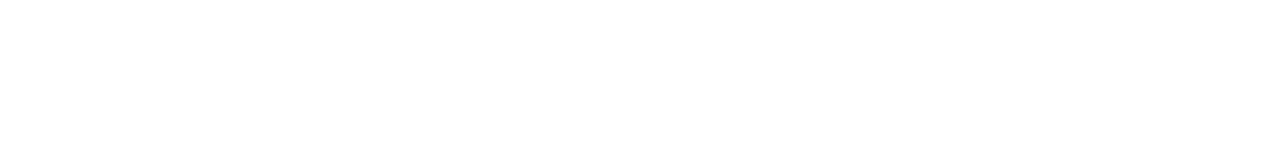
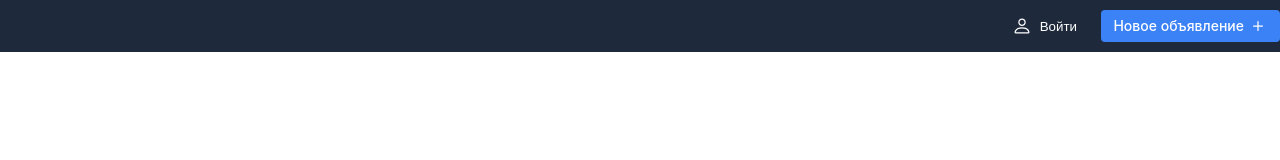
Before and after one commit to gloopieKot/Bulletin-board, a plain HTML site: page index.html in a window 1280 px wide. Drawn offline with Linux system fonts and the light colour scheme.

Commit message:
Add header

```diff
--- a/index.html
+++ b/index.html
@@ -2,11 +2,30 @@
 <html lang="en">
 <head>
     <meta charset="UTF-8">
+    <meta name="viewport" content="width=device-width, initial-scale=1">
+    <link rel="stylesheet" href="styles/reset-slyles.css">
+    <link rel="stylesheet" href="styles/style.css">
     <title>Доска объявлений</title>
 </head>
 <body>
     <header>
-
+        <div class="container">
+            <div class="header-block">
+                <div class="header-block-btns">
+                    <button class="header-block-btns-signin">
+                        <svg width="20" height="20" viewBox="0 0 20 20" fill="none" xmlns="http://www.w3.org/2000/svg">
+                            <path d="M10 10C10.9946 10 11.9484 9.60491 12.6517 8.90165C13.3549 8.19839 13.75 7.24456 13.75 6.25C13.75 5.25544 13.3549 4.30161 12.6517 3.59835C11.9484 2.89509 10.9946 2.5 10 2.5C9.00544 2.5 8.05161 2.89509 7.34835 3.59835C6.64509 4.30161 6.25 5.25544 6.25 6.25C6.25 7.24456 6.64509 8.19839 7.34835 8.90165C8.05161 9.60491 9.00544 10 10 10ZM12.5 6.25C12.5 6.91304 12.2366 7.54893 11.7678 8.01777C11.2989 8.48661 10.663 8.75 10 8.75C9.33696 8.75 8.70107 8.48661 8.23223 8.01777C7.76339 7.54893 7.5 6.91304 7.5 6.25C7.5 5.58696 7.76339 4.95107 8.23223 4.48223C8.70107 4.01339 9.33696 3.75 10 3.75C10.663 3.75 11.2989 4.01339 11.7678 4.48223C12.2366 4.95107 12.5 5.58696 12.5 6.25ZM17.5 16.25C17.5 17.5 16.25 17.5 16.25 17.5H3.75C3.75 17.5 2.5 17.5 2.5 16.25C2.5 15 3.75 11.25 10 11.25C16.25 11.25 17.5 15 17.5 16.25ZM16.25 16.245C16.2487 15.9375 16.0575 15.0125 15.21 14.165C14.395 13.35 12.8612 12.5 10 12.5C7.1375 12.5 5.605 13.35 4.79 14.165C3.9425 15.0125 3.7525 15.9375 3.75 16.245H16.25Z" fill="currentColor"/>
+                        </svg>
+                        Войти
+                    </button>
+                    <button class="header-block-btns-new-ad">Новое объявление
+                        <svg width="20" height="20" viewBox="0 0 20 20" fill="none" xmlns="http://www.w3.org/2000/svg">
+                        <path d="M10 5C10.1658 5 10.3247 5.06585 10.4419 5.18306C10.5592 5.30027 10.625 5.45924 10.625 5.625V9.375H14.375C14.5408 9.375 14.6997 9.44085 14.8169 9.55806C14.9342 9.67527 15 9.83424 15 10C15 10.1658 14.9342 10.3247 14.8169 10.4419C14.6997 10.5592 14.5408 10.625 14.375 10.625H10.625V14.375C10.625 14.5408 10.5592 14.6997 10.4419 14.8169C10.3247 14.9342 10.1658 15 10 15C9.83424 15 9.67527 14.9342 9.55806 14.8169C9.44085 14.6997 9.375 14.5408 9.375 14.375V10.625H5.625C5.45924 10.625 5.30027 10.5592 5.18306 10.4419C5.06585 10.3247 5 10.1658 5 10C5 9.83424 5.06585 9.67527 5.18306 9.55806C5.30027 9.44085 5.45924 9.375 5.625 9.375H9.375V5.625C9.375 5.45924 9.44085 5.30027 9.55806 5.18306C9.67527 5.06585 9.83424 5 10 5Z" fill="currentColor"/>
+                    </svg>
+                    </button>
+                </div>
+            </div>
+        </div>
     </header>
     <main>
 
--- /dev/null
+++ b/styles/reset-slyles.css
@@ -0,0 +1,111 @@
+/*reset all stiles*/
+html,
+body,
+div,
+span,
+applet,
+object,
+iframe,
+h1,
+h2,
+h3,
+h4,
+h5,
+h6,
+p,
+blockquote,
+pre,
+a,
+abbr,
+acronym,
+address,
+big,
+cite,
+code,
+del,
+dfn,
+em,
+img,
+ins,
+kbd,
+q,
+s,
+samp,
+small,
+strike,
+strong,
+sub,
+sup,
+tt,
+var,
+b,
+u,
+i,
+center,
+dl,
+dt,
+dd,
+ol,
+ul,
+li,
+fieldset,
+form,
+label,
+legend,
+table,
+caption,
+tbody,
+tfoot,
+thead,
+tr,
+th,
+td,
+article,
+aside,
+canvas,
+details,
+embed,
+figure,
+figcaption,
+footer,
+header,
+hgroup,
+menu,
+nav,
+output,
+ruby,
+section,
+summary,
+time,
+mark,
+audio,
+video {
+    margin: 0;
+    padding: 0;
+    border: 0;
+    font: inherit;
+    vertical-align: baseline;
+    text-decoration: none;
+}
+
+/* HTML5 display-role reset for older browsers */
+article, aside, details, figcaption, figure, footer, header, hgroup, menu, nav, section {
+    display: block;
+}
+body {
+    line-height: 1;
+}
+ol, ul {
+    list-style: none;
+}
+blockquote, q {
+    quotes: none;
+}
+blockquote:before, blockquote:after,
+q:before, q:after {
+    content: none;
+}
+table {
+    border-collapse: collapse;
+    border-spacing: 0;
+}
--- a/styles/style.css
+++ b/styles/style.css
@@ -0,0 +1,67 @@
+.container {
+    width: 1296px;
+    margin: 0 auto;
+}
+
+header {
+    display: flex;
+    height: 52px;
+    background: #1E293B;
+}
+
+.header-block {
+    display: flex;
+    align-items: center;
+    justify-content: flex-end;
+    height: 100%;
+}
+
+.header-block-btns {
+    display: flex;
+    align-items: center;
+    justify-content: flex-end;
+    width: 273px;
+    height: 36px;
+    gap: 24px;
+}
+
+.header-block-btns-signin {
+    display: flex;
+    align-items: center;
+    justify-content: flex-end;
+    width: 70px;
+    height: 36px;
+    border: 0;
+    border-radius: 4px;
+    padding: 8px 0;
+    gap: 8px;
+    background: inherit;
+    color: #FFFFFF;
+}
+
+.header-block-btns-signin:hover {
+    color: #3B82F6;
+}
+
+.header-block-btns-new-ad {
+    display: flex;
+    align-items: center;
+    justify-content: flex-end;
+    width: 179px;
+    height: 32px;
+    border: 0;
+    border-radius: 4px;
+    padding: 6px 12px;
+    gap: 4px;
+    background: inherit;
+    background-color: #3B82F6;
+    color: #FFFFFF;
+    font-family: "Inter", sans-serif;
+    font-weight: 500;
+    font-size: 14px;
+    line-height: 20px;
+}
+
+.header-block-btns-new-ad:hover {
+    color: #fff;
+}
```
Also changed, not shown: img/person.svg (added), img/plus.svg (added).
